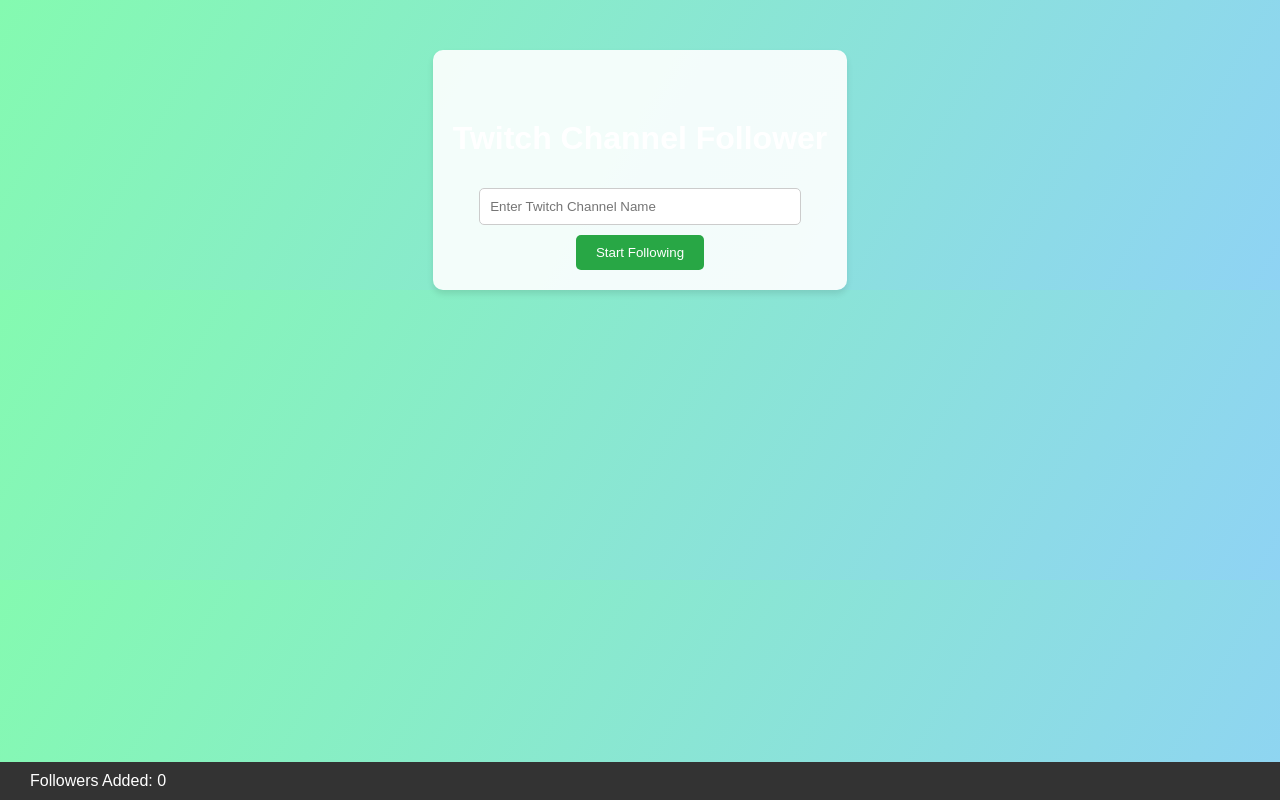
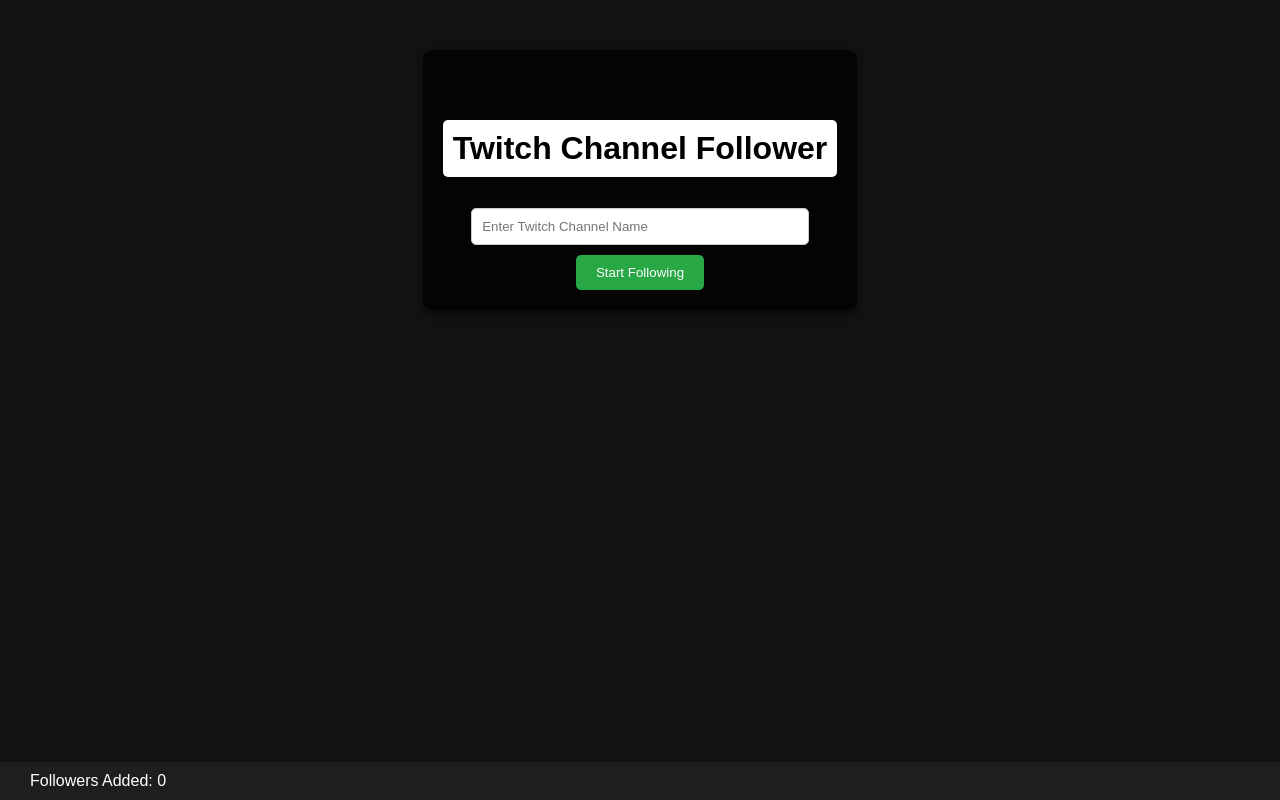
Before and after one commit to Transactic/follower, a plain HTML site: page index.html in a window 1280 px wide. Drawn offline with Linux system fonts and the light colour scheme.

Commit message:
Update index.html

```diff
--- a/index.html
+++ b/index.html
@@ -12,27 +12,30 @@
             display: flex;
             flex-direction: column;
             align-items: center;
-            background: linear-gradient(120deg, #84fab0, #8fd3f4);
-            color: #333;
+            background: #121212;
+            color: #ffffff;
         }
         h1 {
-            color: #fff;
+            color: #000;
             margin-top: 50px;
+            background-color: #ffffff;
+            padding: 10px;
+            border-radius: 5px;
         }
         .container {
             margin-top: 50px;
             text-align: center;
-            background: rgba(255, 255, 255, 0.9);
+            background: rgba(0, 0, 0, 0.8);
             padding: 20px;
             border-radius: 10px;
-            box-shadow: 0 4px 6px rgba(0, 0, 0, 0.1);
+            box-shadow: 0 4px 6px rgba(0, 0, 0, 0.5);
         }
         .control-panel {
             position: fixed;
             bottom: 0;
             left: 0;
             width: 100%;
-            background-color: #333;
+            background-color: #1e1e1e;
             color: white;
             padding: 10px 20px;
             display: flex;
```
